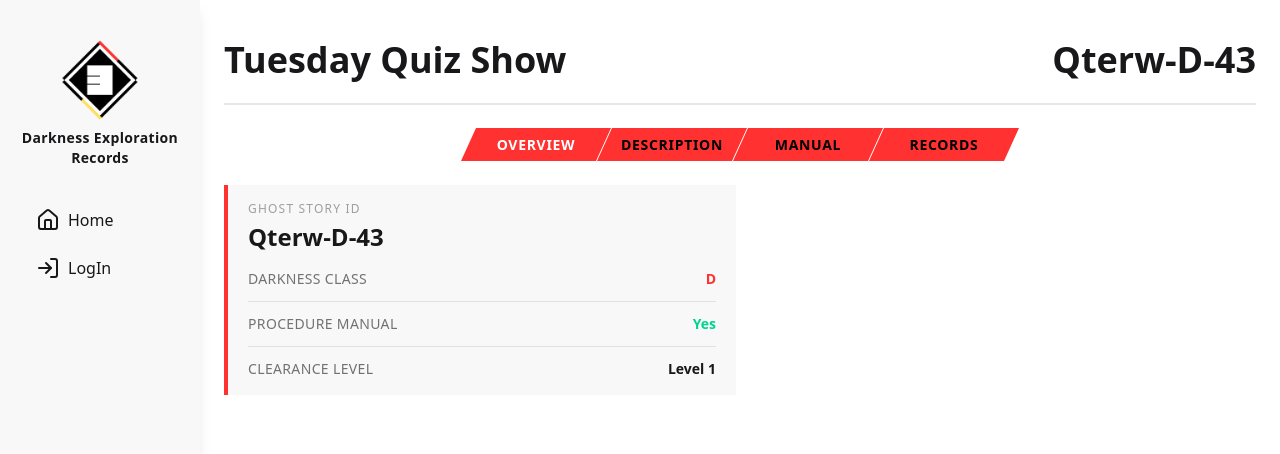
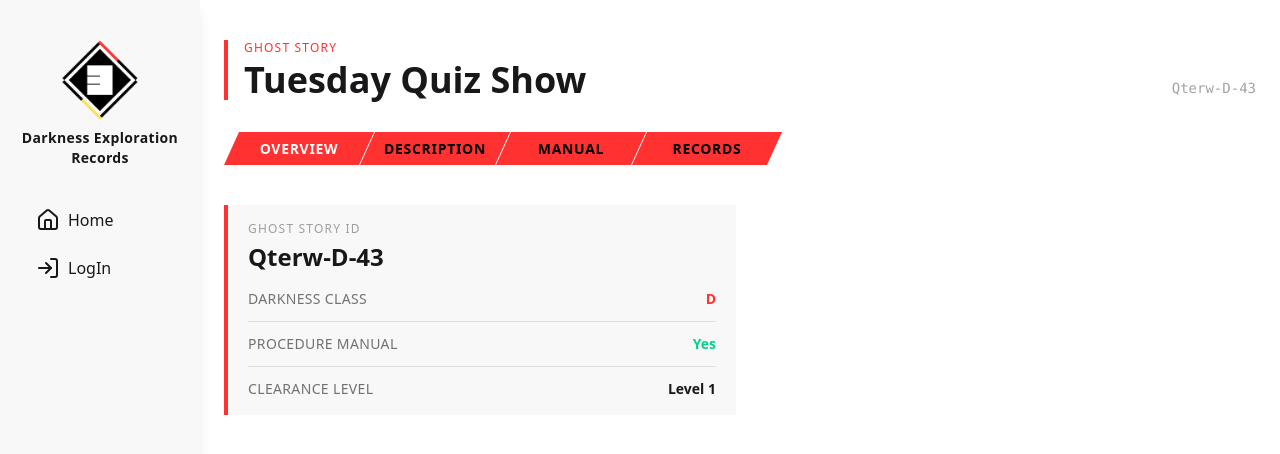
Before and after one commit to nravesz/DarknessExplorationRecord, a React app in the folder frontend/: page /overview in a window 1280 px wide. Shown: the top 454 px of the page. Built offline with nearby package versions, Linux system fonts and the light colour scheme; the HTML template or start-up script is replaced by a standard one.

Commit message:
style: improve style for thetitle

```diff
--- a/frontend/src/features/ghost-story/GhostStory.tsx
+++ b/frontend/src/features/ghost-story/GhostStory.tsx
@@ -4,20 +4,21 @@ import TabBar from "./TabBar";
 function GhostStory() {
   return (
 	<div>
-		<div className="flex justify-between">
-			<h1 className="text-4xl font-bold">Tuesday Quiz Show</h1>
-			<h1 className="text-4xl font-bold">Qterw-D-43</h1>
+		<div className="border-l-4 border-[#ff3131] pl-4 mb-8">
+			<div className="text-xs uppercase tracking-widest text-[#ff3131] mb-1">Ghost Story</div>
+			<div className="flex items-baseline justify-between">
+				<h1 className="text-4xl font-bold">Tuesday Quiz Show</h1>
+				<span className="font-mono text-sm text-base-content/40">Qterw-D-43</span>
+			</div>
 		</div>
-
-		<div className="divider"></div>
 
 		<TabBar />
 
-		<div className="mt-6">
+		<div className="mt-10">
 			<Outlet />
 		</div>
-
-	</div>);
+	</div>
+  );
 }
 
 export default GhostStory;
--- a/frontend/src/features/ghost-story/TabBar.tsx
+++ b/frontend/src/features/ghost-story/TabBar.tsx
@@ -11,7 +11,7 @@ const TABS = [
 
 function TabBar() {
   return (
-    <div className='flex justify-center'>
+    <div className='flex'>
       {TABS.map(({ label, to }) => (
         <NavLink
           key={to}
```
